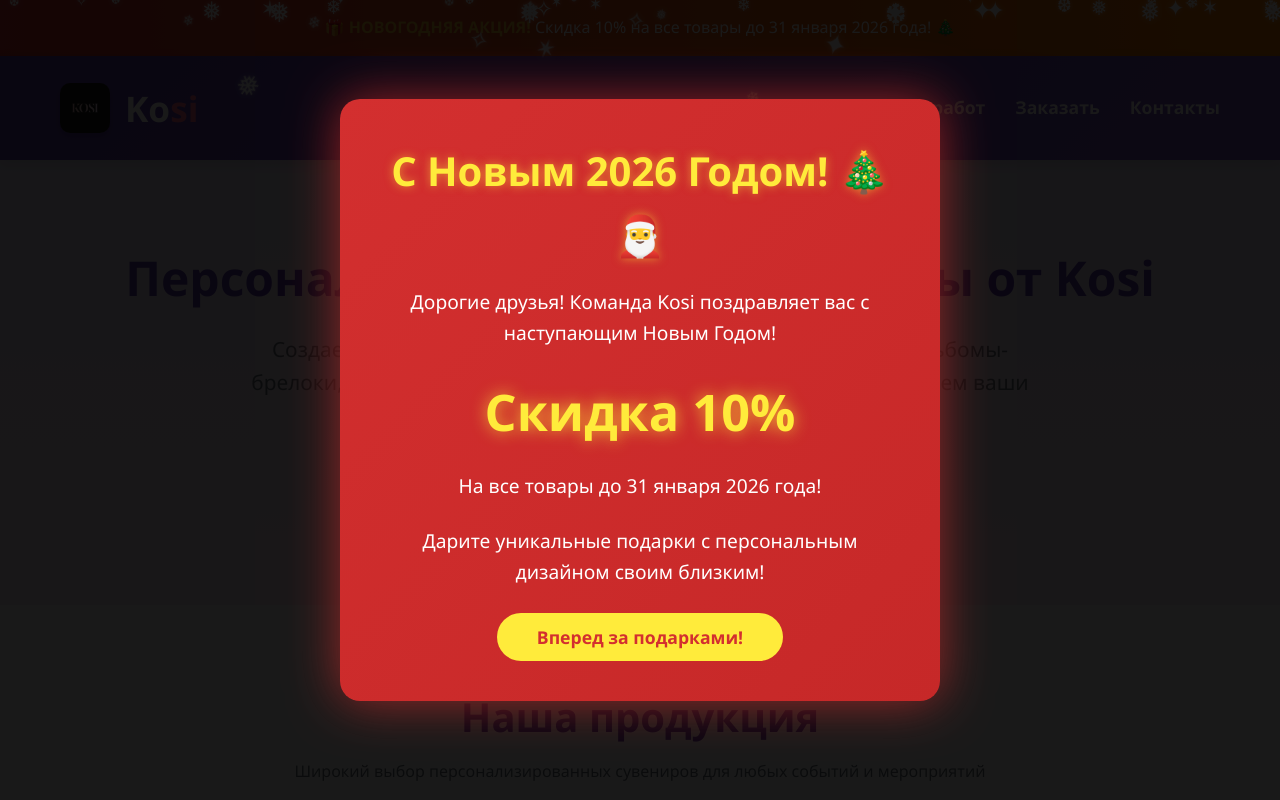
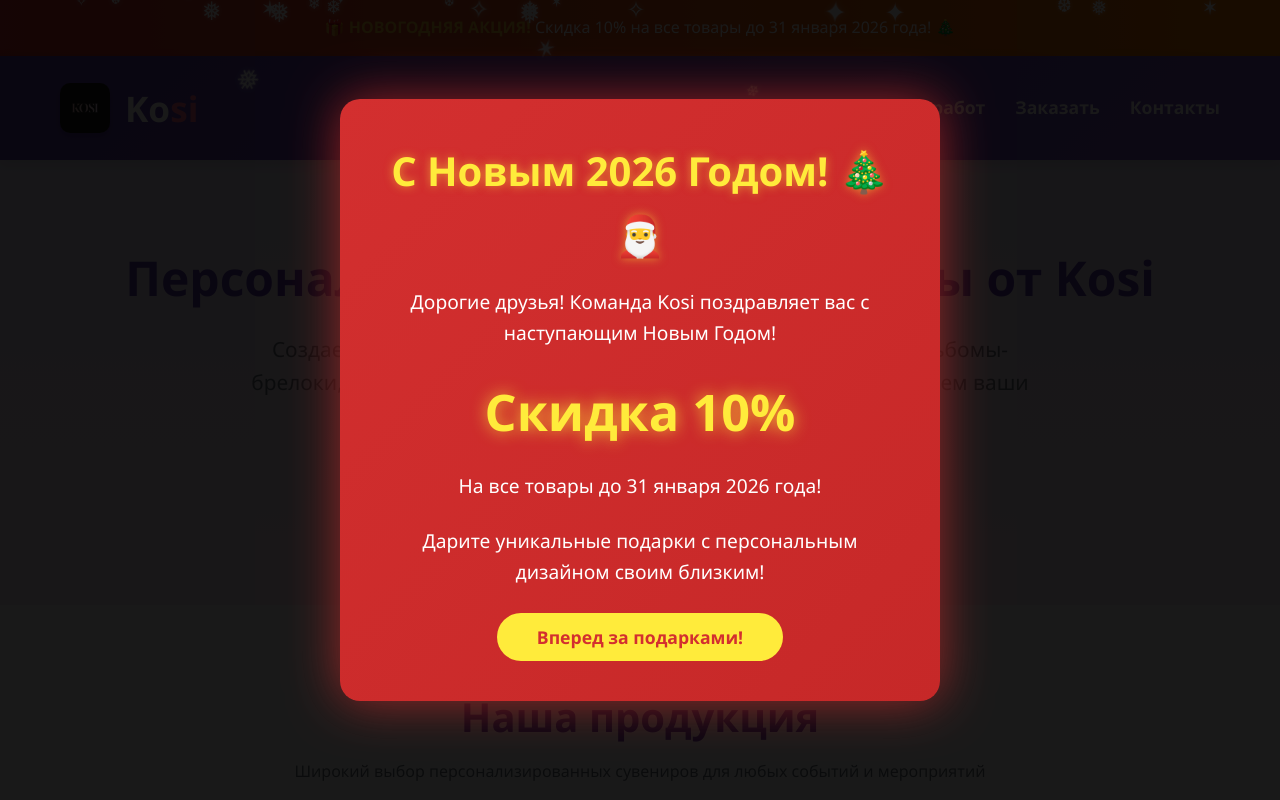
Before and after one commit to rv2prdrc6j-code/Kosi_biznes, a plain HTML site: page index.html in a window 1280 px wide. Shown: the top 800 px of the page. Drawn offline with Linux system fonts and the light colour scheme.

Commit message:
Update index.html

```diff
--- a/index.html
+++ b/index.html
@@ -1154,7 +1154,7 @@
             }
 
             // Создаем снежинки каждые 100ms
-            setInterval(createSnowflake, 100);
+            setInterval(createSnowflake, 1000);
 
             // Начальное создание снежинок
             for (let i = 0; i < 30; i++) {
```
